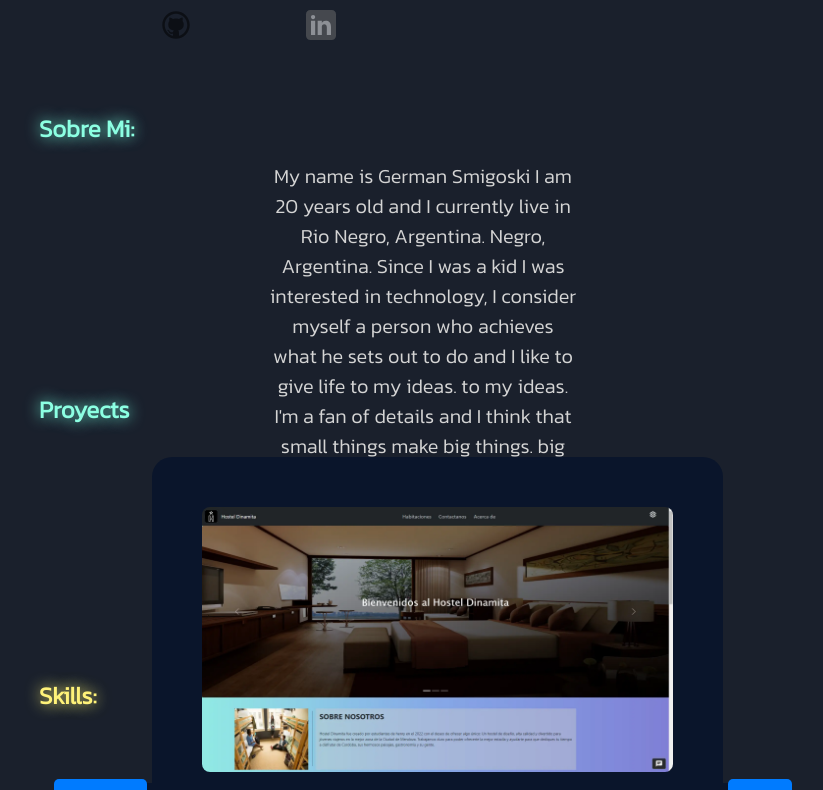
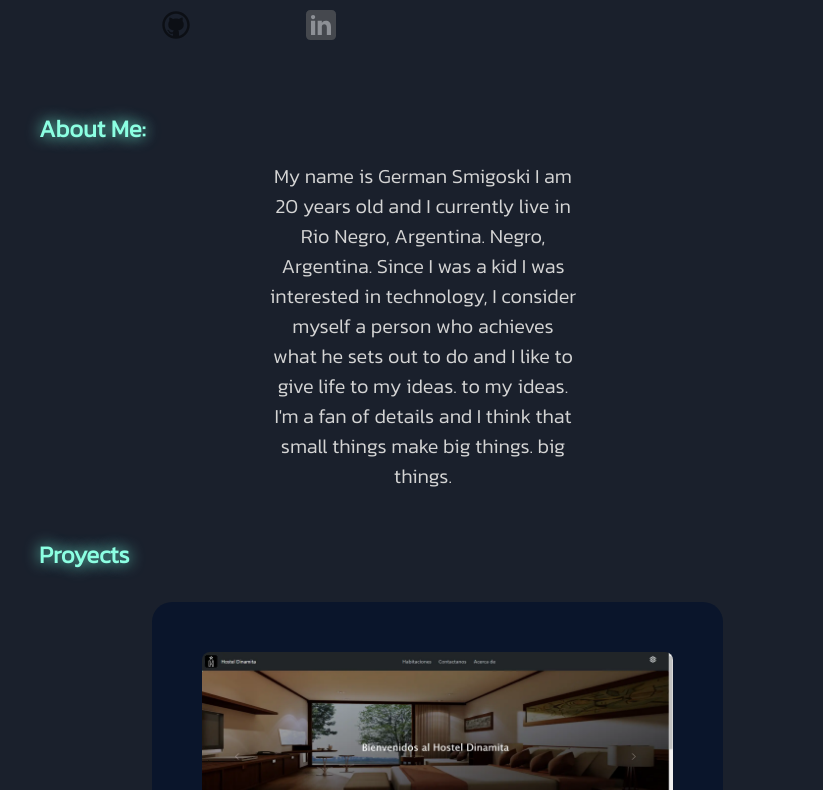
Before and after one commit to GermanSmigoski/germi-portfolio, a React (Vite) app: page / in a window 1280 px wide. Shown: the part 470-1260 px from the top of the page, without its empty margins (217-1040 px from the left). Built offline with nearby package versions, Linux system fonts and the light colour scheme.

Commit message:
section fix heigth

```diff
--- a/src/components/About Me/about.css
+++ b/src/components/About Me/about.css
@@ -1,7 +1,7 @@
 .aboutContainer {
   position: relative;
   width: 60%;
-  height: 30vh;
+  height: auto;
   margin: 0 auto;
   padding: 1.3rem;
   animation-name: aboutAnim;
--- a/src/components/About Me/about.jsx
+++ b/src/components/About Me/about.jsx
@@ -4,7 +4,7 @@ import "./about.css";
 export function About() {
   return (
     <section className="aboutContainer" id="about">
-      <h1>Sobre Mi: </h1>
+      <h1>About Me: </h1>
       <p>
         My name is German Smigoski I am 20 years old and I currently live in Rio
         Negro, Argentina. Negro, Argentina. Since I was a kid I was interested
--- a/src/components/Projects/project.css
+++ b/src/components/Projects/project.css
@@ -1,10 +1,8 @@
 /* Slider container */
 .proyects {
-  position: relative;
+  margin-top: 25px;
   width: 60%;
-  height: 30vh;
-  margin: 0 auto;
-  padding: 1.3rem;
+  height: auto;
 }
 
 .proyects h1 {
```
